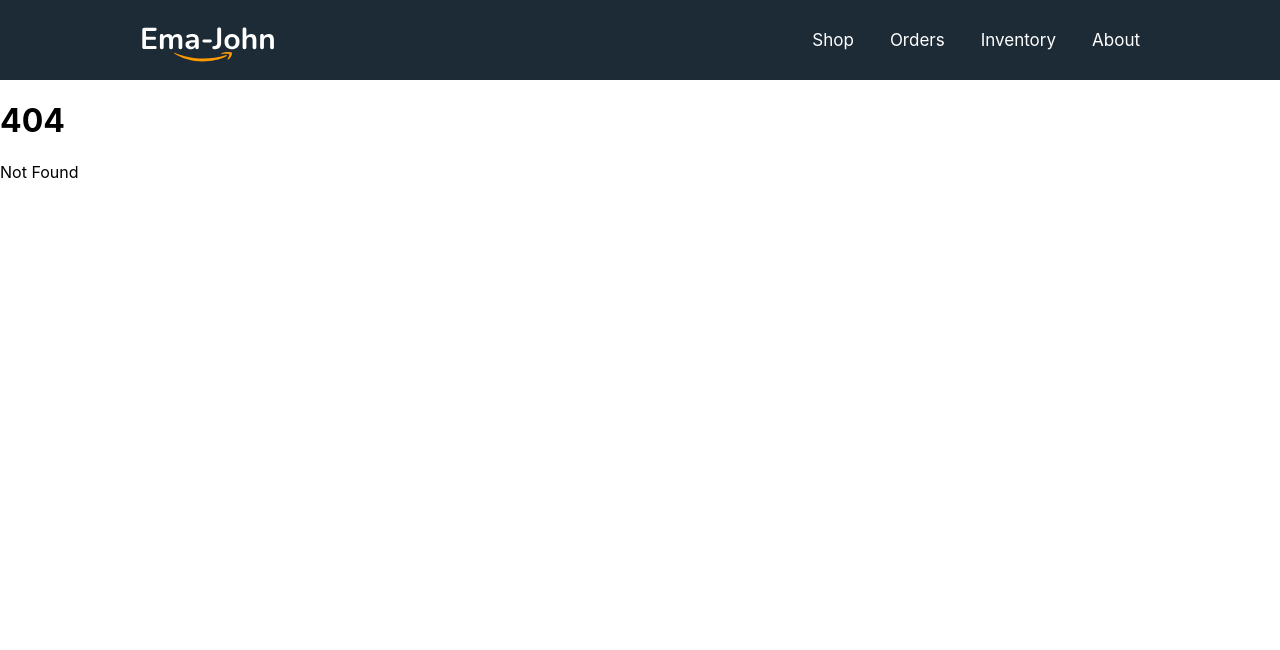
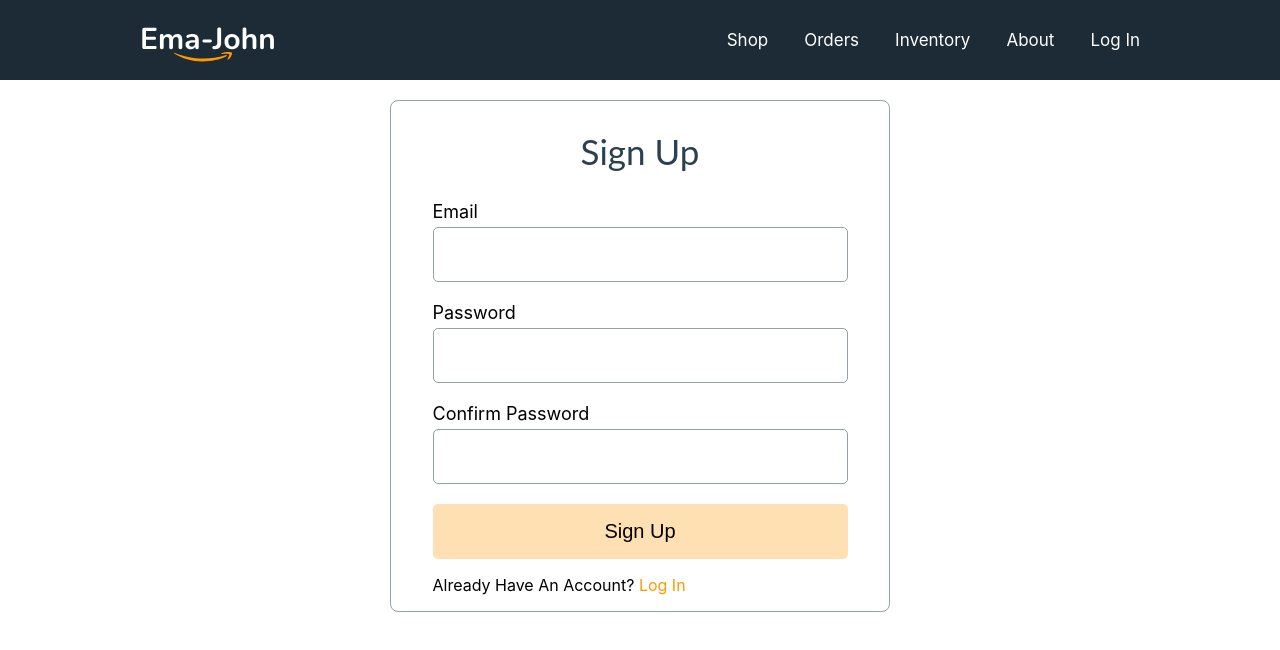
Before and after one commit to Junayet10135/ema-jhon-48, a React (Create React App) app: page /signup in a window 1280 px wide. Before the commit this address had no page. Shown: the top 650 px of the page. Built offline with nearby package versions, Linux system fonts and the light colour scheme.

Commit message:
email verification add

```diff
--- a/package.json
+++ b/package.json
@@ -9,8 +9,10 @@
     "@testing-library/jest-dom": "^5.16.3",
     "@testing-library/react": "^12.1.4",
     "@testing-library/user-event": "^13.5.0",
+    "firebase": "^9.6.10",
     "react": "^17.0.2",
     "react-dom": "^17.0.2",
+    "react-firebase-hooks": "^5.0.3",
     "react-router-dom": "^6.2.2",
     "react-scripts": "5.0.0",
     "web-vitals": "^2.1.4"
--- a/src/App.js
+++ b/src/App.js
@@ -6,6 +6,8 @@ import Inventory from './components/Inventory/Inventory';
 import Orders from './components/Orders/Orders';
 import Shop from './components/Shop/Shop';
 import NotFound from './components/NotFound/NotFound'
+import LogIn from './components/LogIn/LogIn';
+import SignUp from './components/SignUp/SignUp';
 
 function App() {
   return (
@@ -18,6 +20,8 @@ function App() {
         <Route path='/inventory' element={<Inventory></Inventory>}></Route>
         <Route path='/about' element={<About></About>}></Route>
         <Route path='*' element={<NotFound></NotFound>}></Route>
+        <Route path='/login' element={<LogIn></LogIn>}></Route>
+        <Route path='/signup' element={<SignUp></SignUp>}></Route>
       </Routes>
     </div>
   );
--- a/src/components/Header/Header.js
+++ b/src/components/Header/Header.js
@@ -13,6 +13,7 @@ const Header = () => {
                 <Link to="/orders">Orders</Link>
                 <Link to="/inventory">Inventory</Link>
                 <Link to="/about">About</Link>
+                <Link to="/login">Log In</Link>
             </div>
         </nav>
     );
--- /dev/null
+++ b/src/components/LogIn/LogIn.css
@@ -0,0 +1,51 @@
+.form-container {
+    width: 500px;
+    margin: 0 auto;
+    background: #FFFFFF;
+    border: 1px solid #95A0A7;
+    box-sizing: border-box;
+    border-radius: 8px;
+    display: flex;
+    justify-content: center;
+    margin-top: 20px;
+}
+.form-title{
+    color: #2A414F;
+    font-family: 'Lato';
+    font-style: normal;
+    font-weight: 400;
+    font-size: 35px;
+    text-align: center;
+}
+.input-group label{
+    display: block;
+    font-size: 18px;
+    margin: 0 0 5px 0;
+}
+.input-group input{
+    width: 415px;
+    height: 55px;
+    border: 1px solid #95A0A7;
+    box-sizing: border-box;
+    border-radius: 5px;
+    font-size: 24px;
+}
+.input-group{
+    margin-bottom: 20px;
+}
+.form-submit{
+    border: none;
+    background-color:rgba(255, 153, 0, 0.3) ;
+    width: 415px;
+    height: 55px;
+    border-radius: 5px;
+    font-size: 20px;
+    cursor: pointer;
+}
+.form-submit:hover{
+    background-color:rgba(255, 153, 0, 0.5) ;
+}
+.form-link{
+    color: #FF9900;
+    text-decoration: none;
+}
--- /dev/null
+++ b/src/components/LogIn/LogIn.js
@@ -0,0 +1,70 @@
+import React, { useEffect, useState } from 'react';
+import { useSignInWithEmailAndPassword } from 'react-firebase-hooks/auth';
+import { Link, useNavigate } from 'react-router-dom';
+import auth from '../../firebase.init';
+import './LogIn.css'
+
+const LogIn = () => {
+    const [email, setEmail] = useState('');
+    const [password, setPassword] = useState('');
+    const navigate = useNavigate();
+
+    const [signInWithEmailAndPassword,
+        user,
+        loading,
+        error,
+] = useSignInWithEmailAndPassword(auth);
+
+    const handleEmailBlur = event => {
+        setEmail(event.target.value);
+    }
+    const handlePasswordBlur = event => {
+        setPassword(event.target.value);
+    }
+
+    useEffect(() => {
+        if (user) {
+            navigate('/shop');
+        }
+    }, [user, navigate])
+
+    const handleCreateUser = event => {
+        event.preventDefault();
+
+        if (password.length < 6) {
+
+            return;
+
+        }
+
+
+        signInWithEmailAndPassword(email, password);
+    }
+    return (
+        <div className="form-container">
+            <div>
+                <h2 className='form-title'>Log In</h2>
+                <form onSubmit={handleCreateUser}>
+                    <div className="input-group">
+                        <label htmlFor="email">Email</label>
+                        <input onBlur={handleEmailBlur} type="email" name="email" id="" required/>
+                    </div>
+                    <div className="input-group">
+                        <label htmlFor="password">Password</label>
+                        <input onBlur={handlePasswordBlur} type="password" name="password" id="" required/>
+                    </div>
+                    <p style={{ color: 'red' }}>{error?.message }</p>
+                    {
+                        loading && <p>Loading.....</p>
+                    }
+                    <input className='form-submit' type="submit" value="Log in" />
+               </form>
+               <p>
+                   New to ema-john? <Link to='/signup' className='form-link'>Create New Account</Link>
+               </p>
+            </div>
+        </div>
+    );
+};
+
+export default LogIn;
--- /dev/null
+++ b/src/components/SignUp/SignUp.js
@@ -0,0 +1,77 @@
+import React, { useEffect, useState } from 'react';
+import { Link, useNavigate } from 'react-router-dom';
+import { useCreateUserWithEmailAndPassword } from 'react-firebase-hooks/auth';
+import './SignUp.css'
+import auth from '../../firebase.init';
+//import { sendEmailVerification } from 'firebase/auth';
+
+const SignUp = () => {
+    const [email, setEmail] = useState('');
+    const [password, setPassword] = useState('');
+    const [confirmPass , setConfirmPass] = useState('');
+    const [error, setError] = useState('');
+    const navigate = useNavigate();
+
+    const [createUserWithEmailAndPassword, user] = useCreateUserWithEmailAndPassword(auth,{sendEmailVerification: true});
+
+    const handleEmailBlur = event =>{
+        setEmail(event.target.value);
+    }
+    const handlePasswordBlur = event => {
+        setPassword(event.target.value);
+    }
+    const handleConfirmPassBlur = event => {
+        setConfirmPass(event.target.value);
+    }
+
+    useEffect(()=>{
+        if (user) {
+            navigate('/shop');
+        }
+    },[user , navigate])
+
+    const handleCreateUser =event =>{
+        event.preventDefault();
+        if(password !== confirmPass){
+            setError('Password Not Matched');
+            return;
+        }
+
+        if(password.length < 6){
+            setError('password must be more than 6 character');
+            return;
+
+        }
+        setError('');
+        createUserWithEmailAndPassword(email , password);
+
+    }
+    return (
+        <div className="form-container">
+            <div>
+                <h2 className='form-title'>Sign Up</h2>
+                <form onSubmit={handleCreateUser}>
+                    <div className="input-group">
+                        <label htmlFor="email">Email</label>
+                        <input onBlur={handleEmailBlur} type="email" name="email" id="" required />
+                    </div>
+                    <div className="input-group">
+                        <label htmlFor="password">Password</label>
+                        <input onBlur={handlePasswordBlur} type="password" name="password" id="" required />
+                    </div>
+                    <div className="input-group">
+                        <label htmlFor="confirm-password">Confirm Password</label>
+                        <input onBlur={handleConfirmPassBlur} type="password" name="confirm-password" id="" required/>
+                    </div>
+                    <p style={{color: 'red'}}>{error}</p>
+                    <input className='form-submit' type="submit" value="Sign Up" />
+                </form>
+                <p>
+                    Already Have An Account? <Link to='/login' className='form-link'>Log In</Link>
+                </p>
+            </div>
+        </div>
+    );
+};
+
+export default SignUp;
--- /dev/null
+++ b/src/firebase.init.js
@@ -0,0 +1,22 @@
+// Import the functions you need from the SDKs you need
+import { initializeApp } from "firebase/app";
+import { getAuth } from 'firebase/auth'
+// TODO: Add SDKs for Firebase products that you want to use
+// https://firebase.google.com/docs/web/setup#available-libraries
+
+// Your web app's Firebase configuration
+const firebaseConfig = {
+    apiKey: "AIzaSyD7AaVMxFtqanS8b520MIwYQqAHPO9_EIQ",
+    authDomain: "ema-john-e-commerce-30189.firebaseapp.com",
+    projectId: "ema-john-e-commerce-30189",
+    storageBucket: "ema-john-e-commerce-30189.appspot.com",
+    messagingSenderId: "274400814140",
+    appId: "1:274400814140:web:c6aaff5b453d1c9d8a4f39"
+};
+
+// Initialize Firebase
+const app = initializeApp(firebaseConfig);
+
+const auth = getAuth(app);
+
+export default auth;
```
Also changed, not shown: src/components/SignUp/SignUp.css (added), 1 other file (tests, documents, lock files or other folders). Lines whose indentation alone changed are shown as unchanged.
